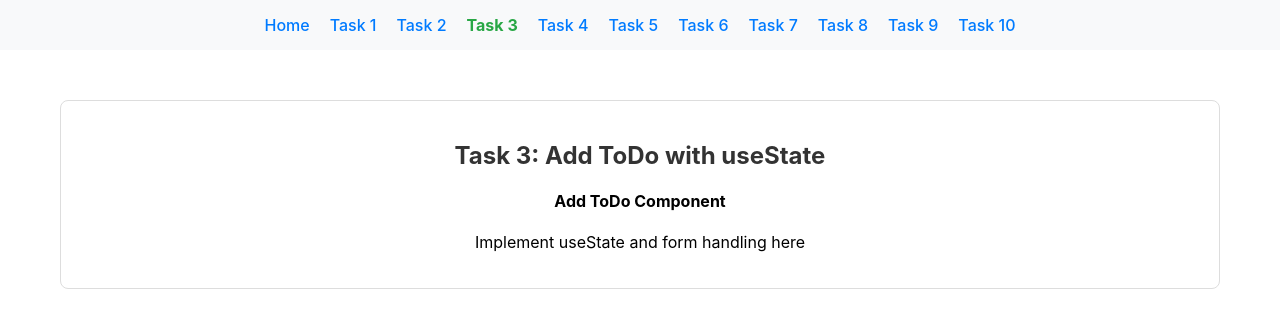
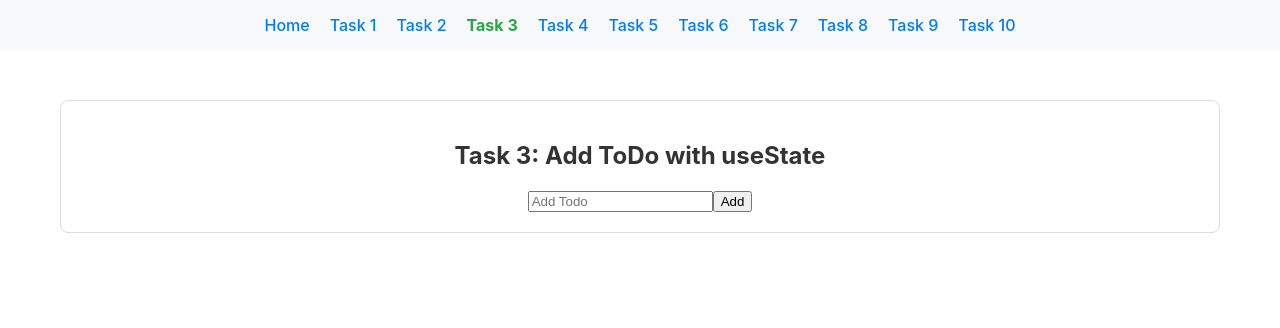
Before and after one commit to fanil279/node.js-pre-trainee-assignment-solution-, a React (Create React App) app in the folder React-CSS/react-todo-app/: page /task-03 in a window 1280 px wide. Shown: the top 328 px of the page. Built offline with nearby package versions, Linux system fonts and the light colour scheme; the HTML template or start-up script is replaced by a standard one.

Commit message:
refactor: remove unnecessary heading feat: finalise AddToDo component implementation

```diff
--- a/React-CSS/react-todo-app/src/solutions/task-01/ToDoList.tsx
+++ b/React-CSS/react-todo-app/src/solutions/task-01/ToDoList.tsx
@@ -4,8 +4,6 @@ import { TodoListProps } from '../../types';
 export const ToDoList: React.FC<TodoListProps> = ({ todos }) => {
   return (
     <div>
-      <h3>Todo List</h3>
-
       <ul>
         {todos.length === 0 ? (
           <li>No todos available.</li>
--- a/React-CSS/react-todo-app/src/solutions/task-03/AddToDo.tsx
+++ b/React-CSS/react-todo-app/src/solutions/task-03/AddToDo.tsx
@@ -1,58 +1,36 @@
 import React, { useState } from 'react';
 import { Todo } from '../../types';
 
-/**
- * Task 3: AddToDo Component
- *
- * Theory: React Hooks - useState
- *
- * React Hooks are functions that allow you to "hook into" React state and lifecycle features
- * from function components. useState is the most fundamental hook for managing component state.
- *
- * useState Hook:
- * - Returns an array with two elements: [state, setState]
- * - First element is the current state value
- * - Second element is a function to update the state
- * - State updates trigger component re-renders
- *
- * State Management Best Practices:
- * 1. Never modify state directly (mutate the state object)
- * 2. Always use the setter function provided by useState
- * 3. State updates are asynchronous
- * 4. React batches state updates for performance
- * 5. Use functional updates when new state depends on previous state
- *
- * Event Handling in React:
- * - Use camelCase for event handlers (onClick, onChange, onSubmit)
- * - Event handlers receive a synthetic event object
- * - Prevent default behavior with event.preventDefault()
- * - Access input values through event.target.value
- *
- * Key Concepts:
- * - State is component-specific and isolated
- * - State changes cause re-renders
- * - Use controlled components for form inputs
- * - Handle form submission properly
- */
 export const AddToDo: React.FC = () => {
-  // TODO: Implement the AddToDo component
-  //
-  // Requirements:
-  // 1. Create a controlled input field for todo title
-  // 2. Add a button to submit the new todo
-  // 3. Handle form submission (prevent default behavior)
-  // 4. Clear the input after adding a todo
-  // 5. Don't add empty todos
-  //
-  // Example implementation:
-  // const [inputValue, setInputValue] = useState('');
-  // const [todos, setTodos] = useState<Todo[]>([]);
+  const [inputValue, setInputValue] = useState('');
+  const [_todos, setTodos] = useState<Todo[]>([]);
+
+  const handleSubmit = (e: React.FormEvent<HTMLFormElement>) => {
+    e.preventDefault();
+
+    if (inputValue.trim() === '') return;
+
+    const newTodo: Todo = {
+      id: 1,
+      title: inputValue,
+      completed: false,
+    };
+
+    setTodos((prev) => [...prev, newTodo]);
+    setInputValue('');
+  };
 
   return (
     <div>
-      {/* TODO: Replace this with your implementation */}
-      <h4>Add ToDo Component</h4>
-      <p>Implement useState and form handling here</p>
+      <form onSubmit={handleSubmit}>
+        <input
+          type="text"
+          placeholder="Add Todo"
+          value={inputValue}
+          onChange={(e) => setInputValue(e.target.value)}
+        />
+        <button type='submit'>Add</button>
+      </form>
     </div>
   );
 };
```
